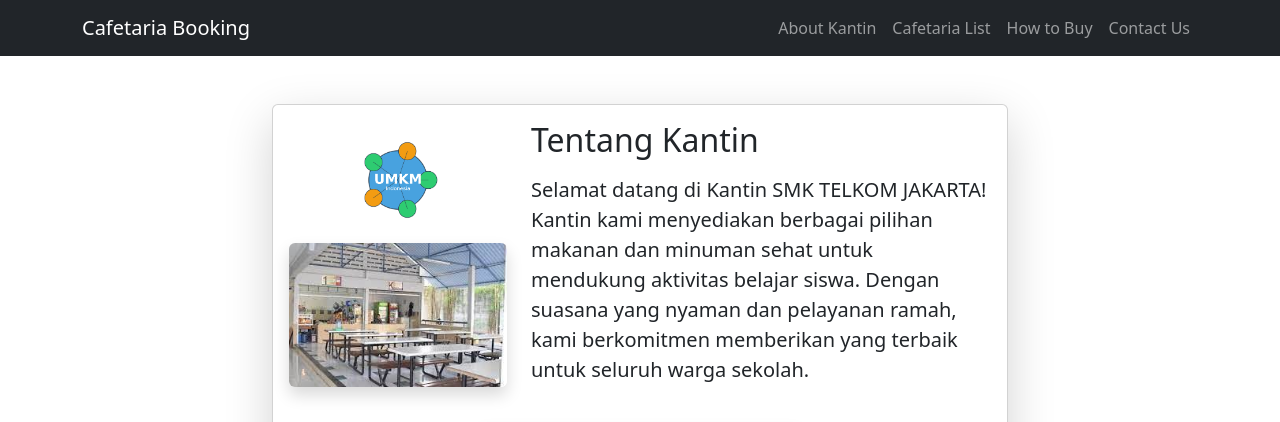
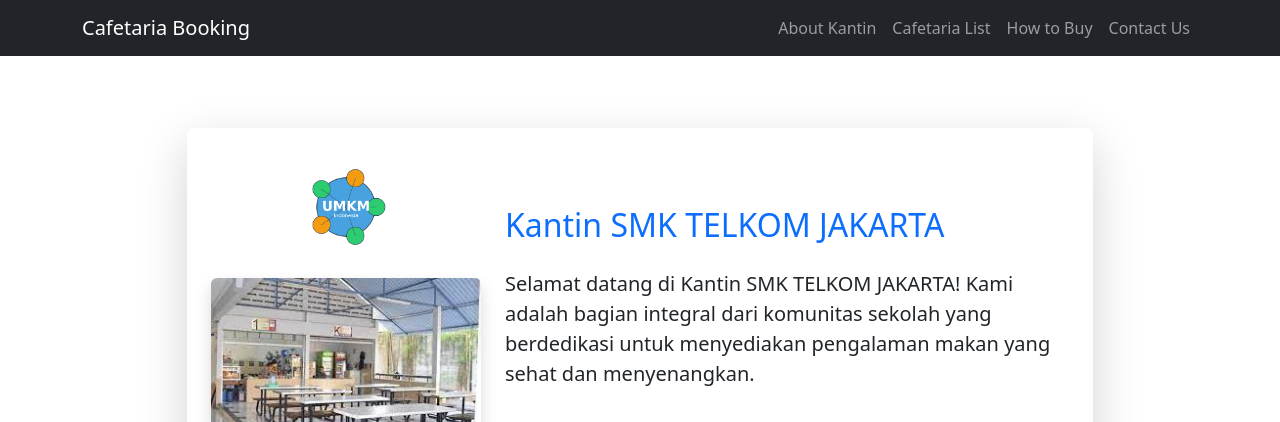
Before and after one commit to Derryy17/d3rry, a PHP site: page /about.php in a window 1280 px wide. Shown: the top 422 px of the page. Run offline with PHP 8.4, Linux system fonts and the light colour scheme.

Commit message:
Update about.php

```diff
--- a/UKK/about.php
+++ b/UKK/about.php
@@ -1,29 +1,75 @@
 <?php include 'inc/header.php'; ?>
-<div class="row justify-content-center mt-4">
-  <div class="col-md-8">
-    <div class="card shadow-lg">
-      <div class="card-body">
-        <div class="row align-items-center">
-          <div class="col-md-4 text-center mb-3 mb-md-0">
-            <img src="assets/img/logo.png" alt="Logo Kantin" class="img-fluid mb-2" style="max-height:90px;">
-            <img src="assets/img/kantin.png" alt="Kantin" class="img-fluid rounded shadow" style="max-height:180px;">
-          </div>
-          <div class="col-md-8">
-            <h2 class="mb-3"><i class="bi bi-shop"></i> Tentang Kantin</h2>
-            <p class="lead">Selamat datang di <b>Kantin SMK TELKOM JAKARTA</b>! Kantin kami menyediakan berbagai pilihan makanan dan minuman sehat untuk mendukung aktivitas belajar siswa. Dengan suasana yang nyaman dan pelayanan ramah, kami berkomitmen memberikan yang terbaik untuk seluruh warga sekolah.</p>
+
+<!-- Main Content -->
+<div class="container py-5">
+  <div class="row justify-content-center">
+    <div class="col-md-10">
+      <!-- About Card -->
+      <div class="card border-0 shadow-lg mb-5">
+        <div class="card-body p-4">
+          <div class="row align-items-center">
+            <div class="col-md-4 text-center mb-4 mb-md-0">
+              <img src="assets/img/logo.png" alt="Logo Kantin" class="img-fluid mb-3" style="max-height:90px;">
+              <img src="assets/img/kantin.png" alt="Kantin" class="img-fluid rounded shadow" style="max-height:180px;">
+            </div>
+            <div class="col-md-8">
+              <h2 class="mb-4 text-primary">
+                Kantin SMK TELKOM JAKARTA
+              </h2>
+              <p class="lead mb-4">
+                Selamat datang di <b>Kantin SMK TELKOM JAKARTA</b>! Kami adalah bagian integral dari komunitas sekolah yang berdedikasi untuk menyediakan pengalaman makan yang sehat dan menyenangkan.
+              </p>
+            </div>
           </div>
         </div>
-        <div class="row mt-4">
-          <div class="col text-center">
-            <video width="320" height="180" controls class="rounded shadow">
+      </div>
+
+      <!-- Video Section -->
+      <div class="card border-0 shadow-lg">
+        <div class="card-body p-4">
+          <h3 class="text-center mb-4 text-primary">
+            Suasana Kantin Kami
+          </h3>
+          <div class="ratio ratio-16x9">
+            <video controls class="rounded shadow">
               <source src="assets/img/kantin.mp4" type="video/mp4">
               Video tidak didukung browser Anda.
             </video>
-            <div class="mt-2 text-muted">Video suasana kantin sekolah</div>
+          </div>
+          <p class="text-center text-muted mt-3">
+            Video suasana kantin sekolah kami yang nyaman dan bersih
+          </p>
+        </div>
+      </div>
+
+      <div class="row mt-5 g-4">
+        <div class="col-md-4">
+          <div class="card h-100 border-0 shadow-sm">
+            <div class="card-body text-center p-4">
+              <h4>Makanan Sehat</h4>
+              <p class="text-muted">Kami menyediakan berbagai pilihan makanan sehat dan bergizi untuk mendukung aktivitas belajar Anda.</p>
+            </div>
+          </div>
+        </div>
+        <div class="col-md-4">
+          <div class="card h-100 border-0 shadow-sm">
+            <div class="card-body text-center p-4">
+              <h4>Suasana Nyaman</h4>
+              <p class="text-muted">Tempat yang nyaman untuk bersantai dan berkumpul bersama teman-teman.</p>
+            </div>
+          </div>
+        </div>
+        <div class="col-md-4">
+          <div class="card h-100 border-0 shadow-sm">
+            <div class="card-body text-center p-4">
+              <h4>Pelayanan Cepat</h4>
+              <p class="text-muted">Kami memberikan pelayanan yang cepat dan efisien untuk menghemat waktu Anda.</p>
+            </div>
           </div>
         </div>
       </div>
     </div>
   </div>
 </div>
+
 <?php include 'inc/footer.php'; ?>
```
